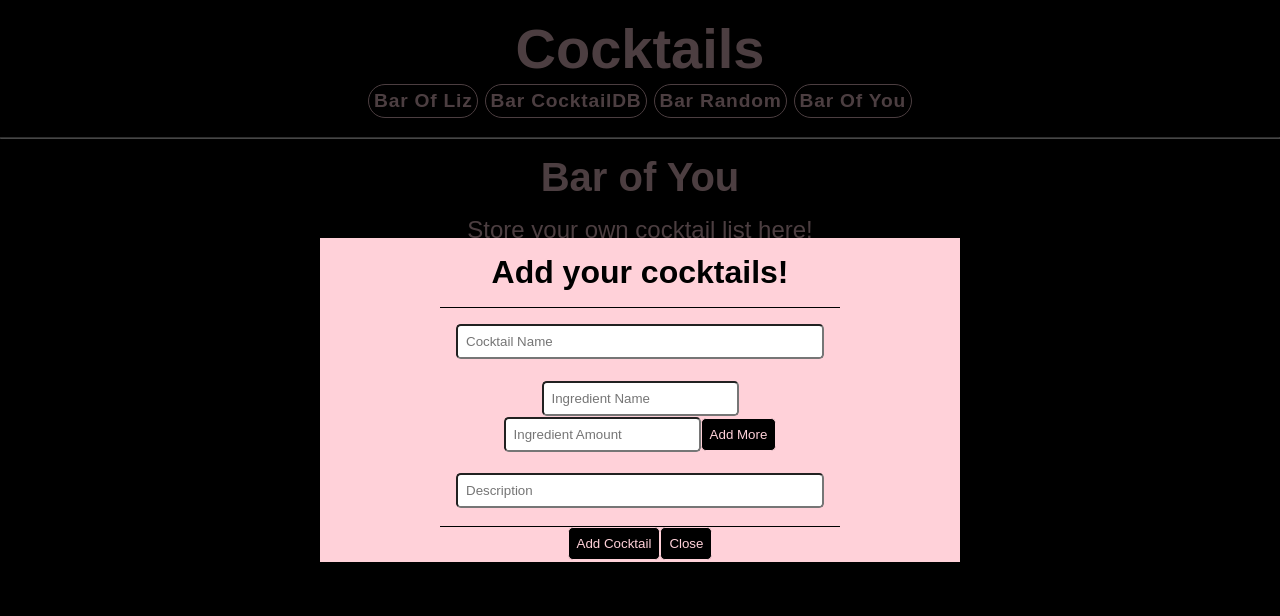
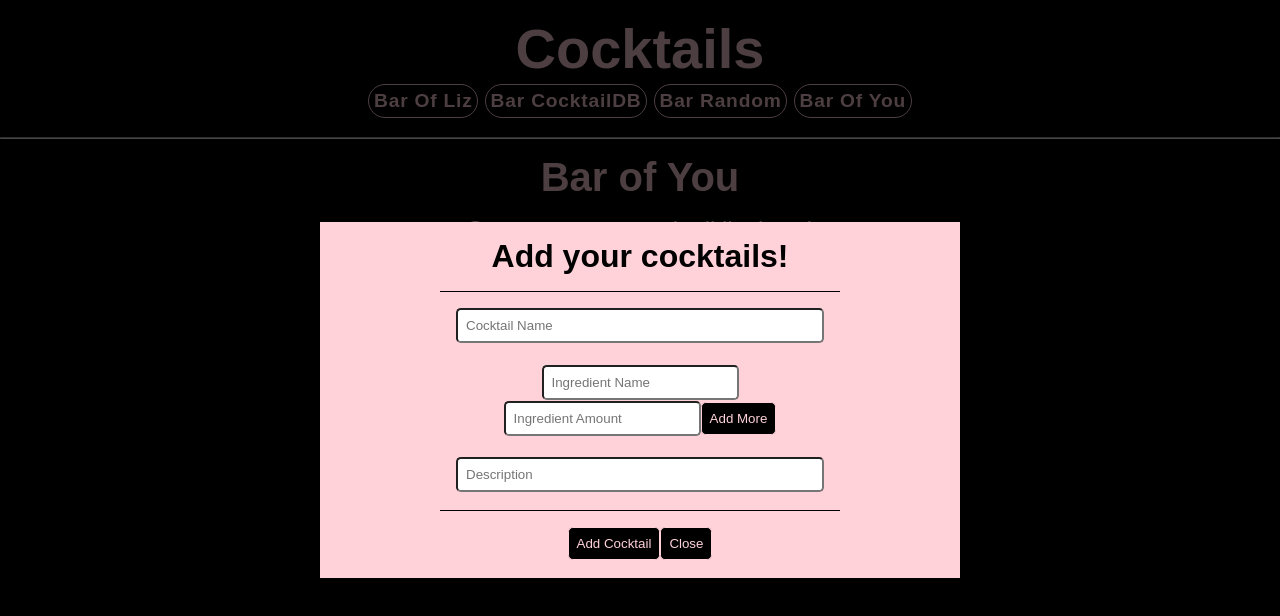
Before and after one commit to ESedrak/cocktail-list, a React (Create React App) app: page /You in a window 1280 px wide. Both pictures are taken after a click on the button "Add Cocktail". Shown: the top 616 px of the page. Built offline with nearby package versions, Linux system fonts and the light colour scheme; a web font is replaced by a local one.

Commit message:
styling/comments to modal form

```diff
--- a/src/components/barOfYou/ModalForm/ModalForm.css
+++ b/src/components/barOfYou/ModalForm/ModalForm.css
@@ -1,3 +1,4 @@
+/* Modal Form Pop up */
 .ModalForm {
 	position: fixed;
 	left: 0;
@@ -11,10 +12,6 @@
 	flex-direction: column;
 }
 
-.ModalForm-header {
-	font-size: 2rem;
-}
-
 .ModalForm-content {
 	display: flex;
 	align-items: center;
@@ -25,11 +22,17 @@
 	color: black;
 }
 
+/* Header/footer */
+.ModalForm-header {
+	font-size: 2rem;
+}
+
 .ModalForm-header,
 .ModalForm-footer {
 	padding: 1rem;
 }
 
+/* Body/Input Content */
 .ModalForm-body {
 	padding: 1rem;
 	border-top: 0.1rem solid black;
@@ -51,6 +54,7 @@
 	margin-bottom: 0.1rem;
 }
 
+/* For all Buttons on the Modal Form */
 .ModalForm button {
 	border-radius: 0.1rem;
 	color: rgb(255, 209, 217);
@@ -59,4 +63,5 @@
 	padding: 0.5rem;
 	border-radius: 0.3rem;
 	margin-bottom: 0.1rem;
+	cursor: pointer;
 }
--- a/src/components/barOfYou/ModalForm/ModalForm.js
+++ b/src/components/barOfYou/ModalForm/ModalForm.js
@@ -134,8 +134,8 @@ function ModalForm({ modalForm, onClose, createCocktail }) {
 							required
 						/>
 					</div>
-					<div className="ModalForm-Footer">
-						<div className="Modal-footer">
+
+					<div className="ModalForm-footer">
 						<button type="submit">Add Cocktail</button>
 						<button
 							onClick={onClose}
@@ -145,7 +145,6 @@ function ModalForm({ modalForm, onClose, createCocktail }) {
 							Close
 						</button>
 					</div>
-					</div>
 				</form>
 			</div>
 		</div>
```
Lines whose indentation alone changed are shown as unchanged.
